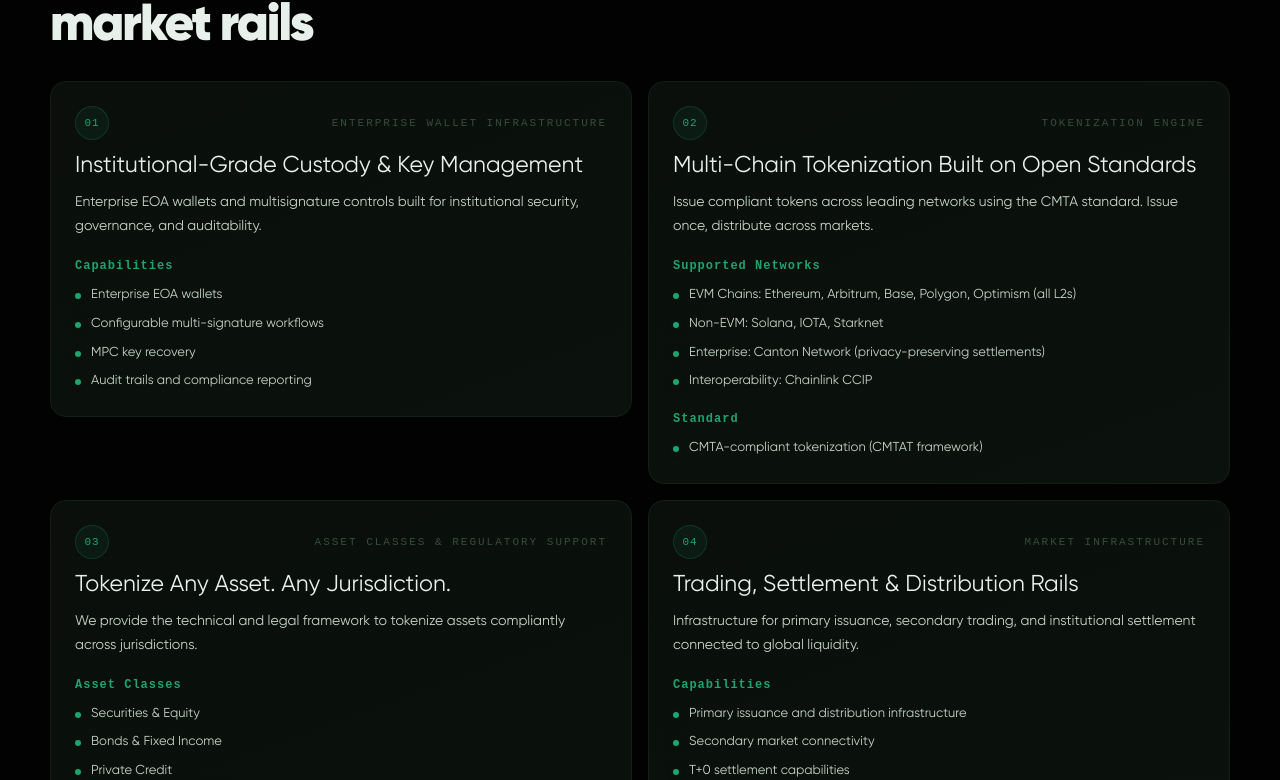
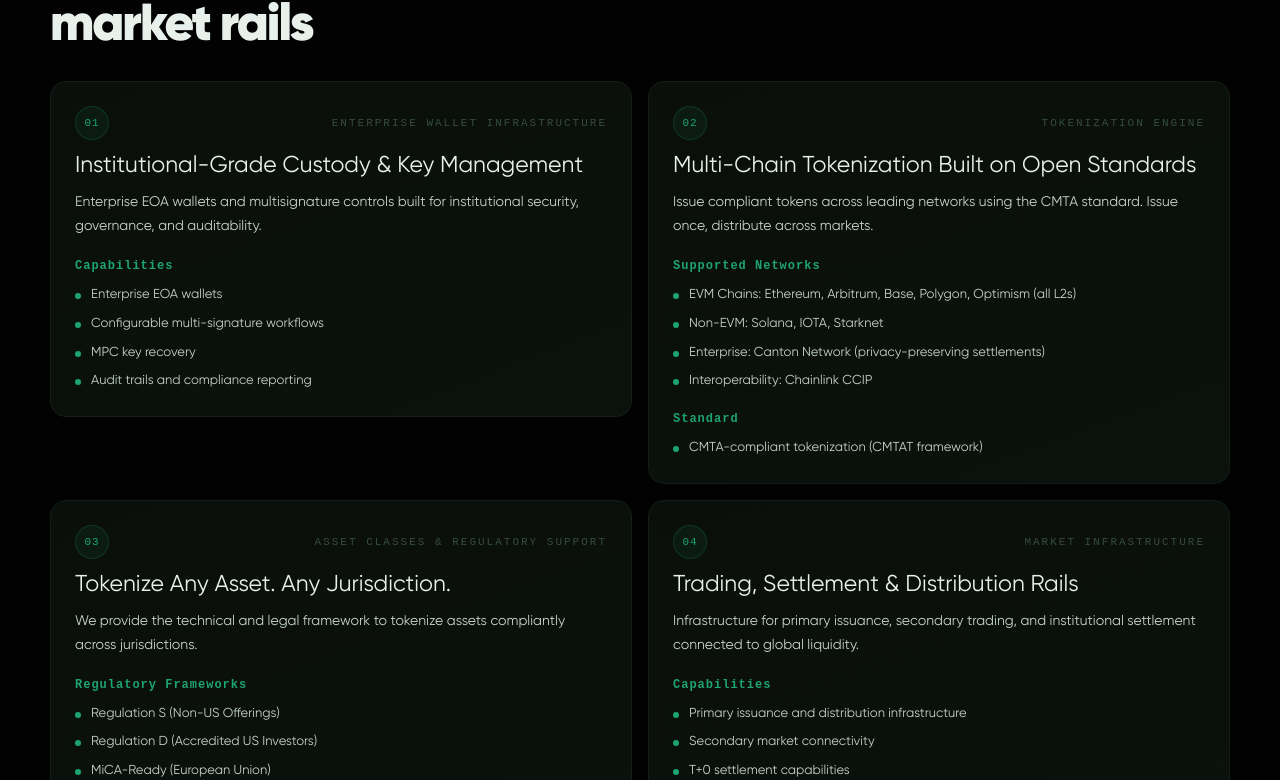
Before and after one commit to 0xsereel/website, a React (Vite) app: page / in a window 1280 px wide. Shown: the part 2020-2800 px from the top of the page. Built offline with nearby package versions, Linux system fonts and the light colour scheme.

Commit message:
redesign

```diff
--- a/src/pages/Home/Sereel.tsx
+++ b/src/pages/Home/Sereel.tsx
@@ -72,17 +72,6 @@ const platformPillars: Pillar[] = [
     description:
       "We provide the technical and legal framework to tokenize assets compliantly across jurisdictions.",
     blocks: [
-      {
-        label: "Asset Classes",
-        items: [
-          "Securities & Equity",
-          "Bonds & Fixed Income",
-          "Private Credit",
-          "Stablecoins",
-          "Utility Tokens",
-          "Structured Products",
-        ],
-      },
       {
         label: "Regulatory Frameworks",
         items: [
```
